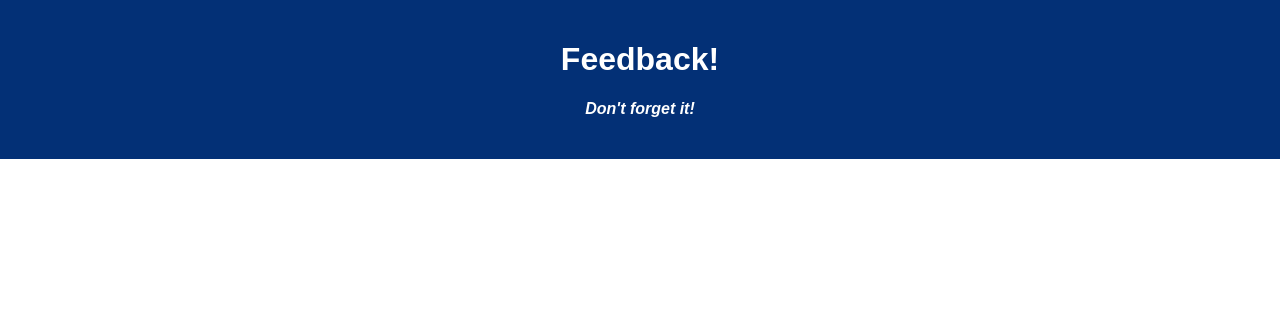
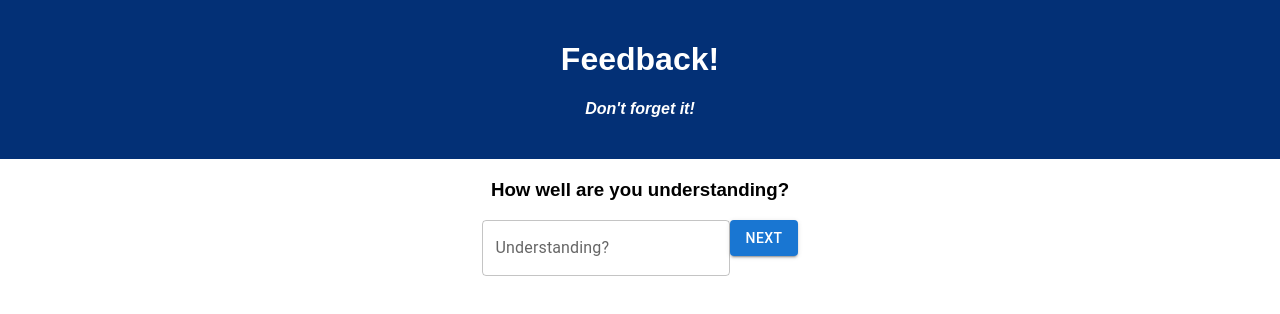
Before and after one commit to ZakariyeAden/WeekendReduxFeedbackLoop, a React (Create React App) app: page /#/understanding in a window 1280 px wide. Before the commit this address led to /#/. Shown: the top 314 px of the page. Built offline with nearby package versions, Linux system fonts and the light colour scheme.

Commit message:
adding mui, setting up react router and the routes

```diff
--- a/package.json
+++ b/package.json
@@ -4,6 +4,9 @@
   "private": true,
   "proxy": "http://localhost:5000",
   "dependencies": {
+    "@emotion/react": "^11.11.1",
+    "@emotion/styled": "^11.11.0",
+    "@mui/material": "^5.14.0",
     "axios": "^0.21.1",
     "express": "^4.17.1",
     "pg": "^8.2.1",
--- a/src/components/App/App.jsx
+++ b/src/components/App/App.jsx
@@ -1,15 +1,39 @@
-import React from 'react';
-import axios from 'axios';
-import './App.css';
-
+import React from "react";
+import axios from "axios";
+import "./App.css";
+// Components
+import Feelings from "../Feelings/Feelings";
+import Understanding from "../Understanding/Understanding";
+import Review from "../Review/Review";
+import Support from "../Support/Support";
+import Comments from "../Comments/Comments";
+// React Router
+import { HashRouter as Router, Route, Link } from "react-router-dom";
 function App() {
-
   return (
-    <div className='App'>
-      <header className='App-header'>
-        <h1 className='App-title'>Feedback!</h1>
+    <div className="App">
+      <Router>
+      <header className="App-header">
+        <h1 className="App-title">Feedback!</h1>
         <h4>Don't forget it!</h4>
       </header>
+
+      <Route path="/" exact>
+        <Feelings />
+      </Route>
+      <Route path="/understanding">
+        <Understanding />
+      </Route>
+      <Route path="/comments">
+        <Comments />
+      </Route>
+      <Route path="/support">
+        <Support />
+      </Route>
+      <Route path="/review">
+        <Review />
+      </Route>
+      </Router>
     </div>
   );
 }
--- a/src/components/Comments/Comments.jsx
+++ b/src/components/Comments/Comments.jsx
@@ -1,9 +1,23 @@
-import React from 'react'
-
+import React from "react";
+import { TextField, Button } from "@mui/material";
+// React Router
+import { HashRouter as Router, Route, Link } from "react-router-dom";
 const Comments = () => {
   return (
-    <div>Comments</div>
-  )
-}
+    <form>
+      <h3>Any comments you want to leave?</h3>
+      <TextField
+        id="outlined-basic"
+        label="Comments?"
+        variant="outlined"
+        type="text"
+      />
+      <Link to="/">
+      <Button variant="contained">Next</Button>
+      </Link>
+      <Button variant="contained">Submit</Button>
+    </form>
+  );
+};
 
-export default Comments
+export default Comments;
--- /dev/null
+++ b/src/components/Feelings/Feelings.jsx
@@ -0,0 +1,18 @@
+import React from 'react'
+import { TextField,Button } from '@mui/material'
+// React Router
+import { HashRouter as Router, Route, Link } from "react-router-dom";
+
+const Feelings = () => {
+  return (
+    <form>
+      <h3>How are you feeling Today?</h3>
+      <TextField id="outlined-basic" label="Feeling?" variant="outlined" type="number"/>
+      <Link to="/understanding">
+      <Button variant="contained">Next</Button>
+      </Link>
+    </form>
+  )
+}
+
+export default Feelings
--- a/src/components/Support/Support.jsx
+++ b/src/components/Support/Support.jsx
@@ -1,8 +1,16 @@
 import React from 'react'
-
+import { TextField,Button } from '@mui/material'
+// React Router
+import { HashRouter as Router, Route, Link } from "react-router-dom";
 const Support = () => {
   return (
-    <div>Support</div>
+    <form>
+    <h3>How well are you being supported?</h3>
+    <TextField id="outlined-basic" label="Support?" variant="outlined" type="number"/>
+    <Link to="/comments">
+    <Button variant="contained">Next</Button>
+    </Link>
+  </form>
   )
 }
 
--- a/src/components/Understanding/Understanding.jsx
+++ b/src/components/Understanding/Understanding.jsx
@@ -1,9 +1,22 @@
-import React from 'react'
-
+import React from "react";
+import { TextField, Button } from "@mui/material";
+// React Router
+import { HashRouter as Router, Route, Link } from "react-router-dom";
 const Understanding = () => {
   return (
-    <div>Understanding</div>
-  )
-}
+    <form>
+      <h3>How well are you understanding?</h3>
+      <TextField
+        id="outlined-basic"
+        label="Understanding?"
+        variant="outlined"
+        type="number"
+      />
+      <Link to="/support">
+      <Button variant="contained">Next</Button>
+      </Link>
+    </form>
+  );
+};
 
-export default Understanding
+export default Understanding;
```
Also changed, not shown: src/components/Feedback/Feedback.jsx (deleted, +0 -9 lines), 2 other files (tests, documents, lock files or other folders).
